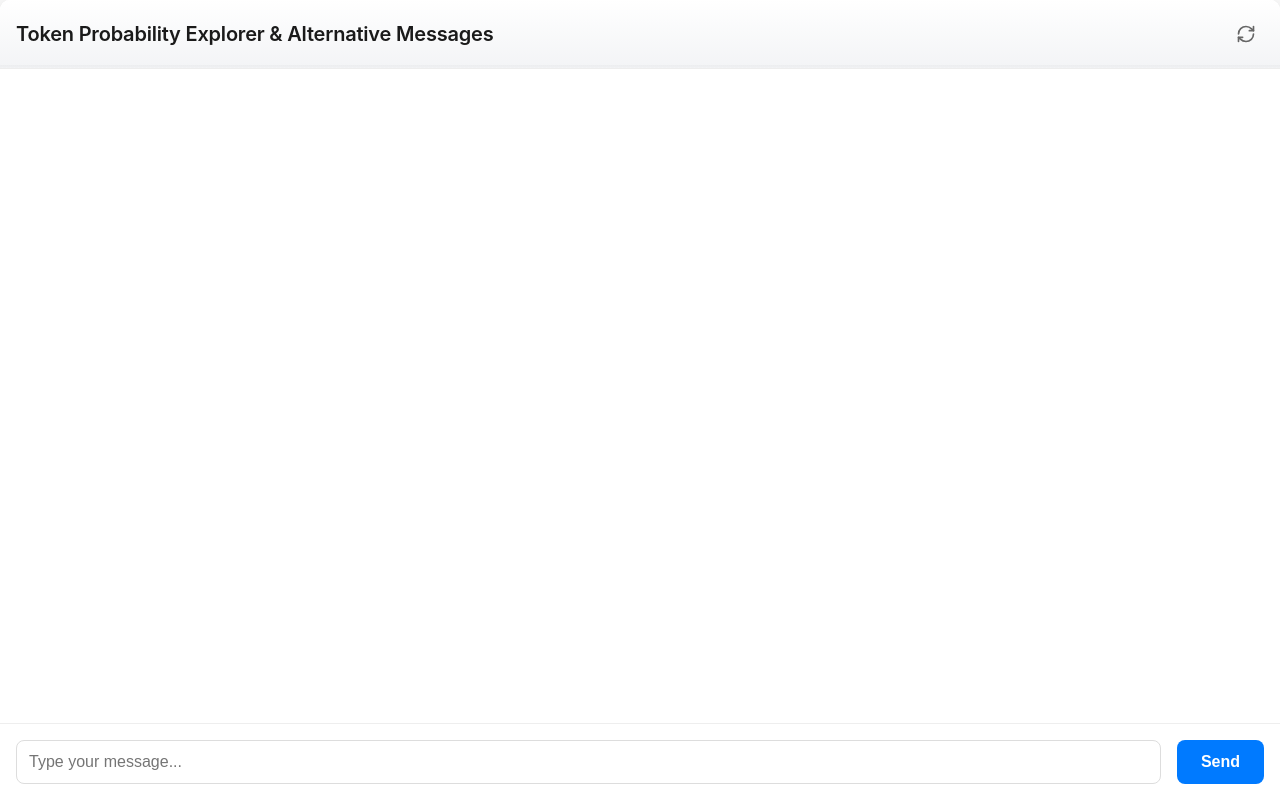
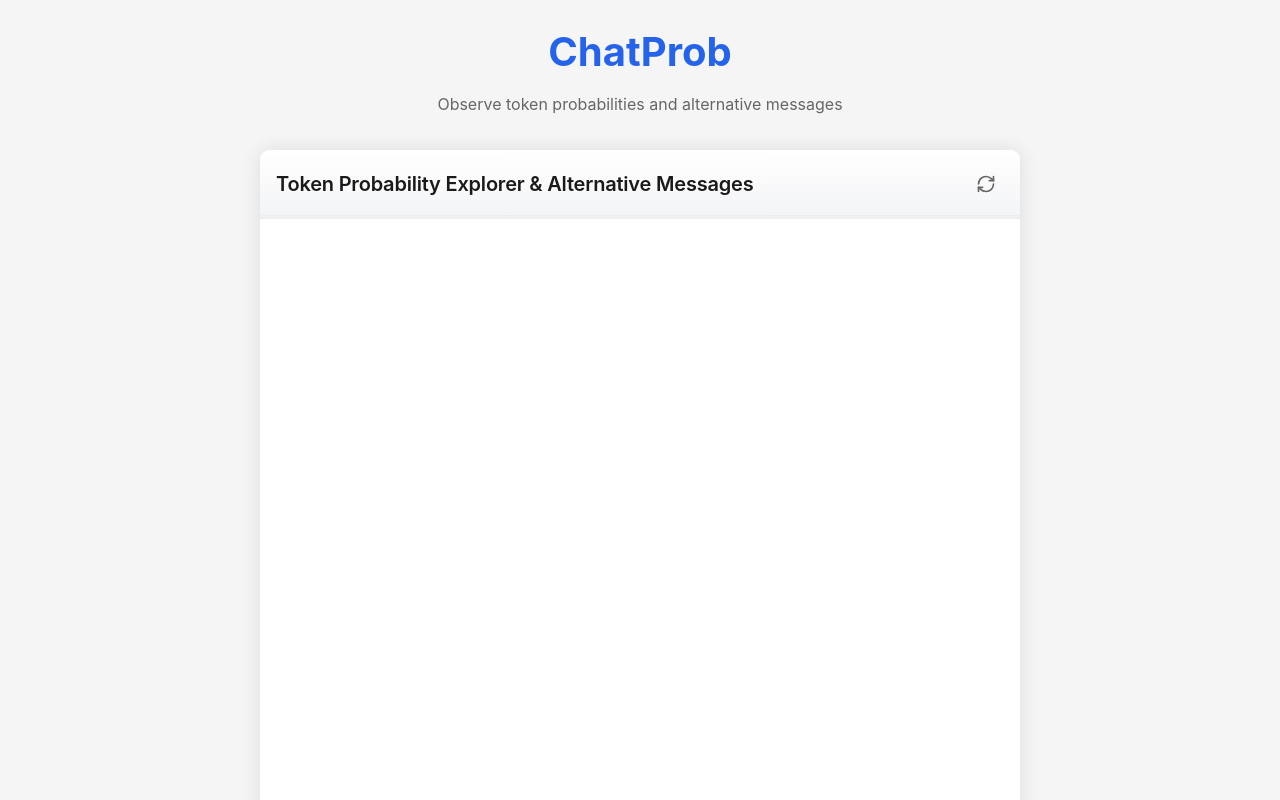
Before and after one commit to rdtiv/chatprob, a Next.js app: page / in a window 1280 px wide. Shown: the top 800 px of the page. Built offline with nearby package versions, Linux system fonts and the light colour scheme.

Commit message:
Refactor ChatInterface layout for cross-platform responsiveness and improved iOS support

```diff
--- a/components/ChatInterface.js
+++ b/components/ChatInterface.js
@@ -183,18 +183,28 @@
   };
 
   return (
+    <div style={{
+      display: 'flex',
+      justifyContent: 'center',
+      width: '100%',
+      height: '100vh',
+      backgroundColor: '#f5f5f5'
+    }}>
       <div className="chat-container" style={{
         height: isIOS ? 'calc(var(--vh, 1vh) * 100)' : '100vh',
         display: 'flex',
         flexDirection: 'column',
-      position: 'fixed',
-      top: 0,
-      left: 0,
-      right: 0,
-      bottom: 0,
+        position: isIOS ? 'fixed' : 'relative',
+        top: isIOS ? 0 : 'auto',
+        left: isIOS ? 0 : 'auto',
+        right: isIOS ? 0 : 'auto',
+        bottom: isIOS ? 0 : 'auto',
+        width: isIOS ? '100%' : '800px',
+        maxWidth: '100%',
         overflowY: 'hidden',
-      paddingBottom: isIOS ? 'calc(env(safe-area-inset-bottom) + 80px)' : 0, // Increased padding for iOS Safari
-      backgroundColor: '#fff'
+        paddingBottom: isIOS ? 'calc(env(safe-area-inset-bottom) + 80px)' : 0,
+        backgroundColor: '#fff',
+        ...(isIOS ? {} : { boxShadow: '0 0 20px rgba(0,0,0,0.1)' })
       }}>
         <div className="chat-header" style={{
           padding: '1rem',
@@ -252,10 +262,11 @@
           padding: '1rem',
           borderTop: '1px solid #eee',
           backgroundColor: '#fff',
-        position: 'fixed',
-        bottom: isIOS ? 'calc(env(safe-area-inset-bottom) + 60px)' : 0, // Position above Safari UI
-        left: 0,
-        right: 0,
+          position: isIOS ? 'fixed' : 'sticky',
+          bottom: isIOS ? 'calc(env(safe-area-inset-bottom) + 60px)' : 0,
+          left: isIOS ? 0 : 'auto',
+          right: isIOS ? 0 : 'auto',
+          width: isIOS ? '100%' : '100%',
           display: 'flex',
           gap: '0.5rem',
           flexShrink: 0,
@@ -294,5 +305,6 @@
           </button>
         </form>
       </div>
+    </div>
   );
 }
```
Lines whose indentation alone changed are shown as unchanged.
